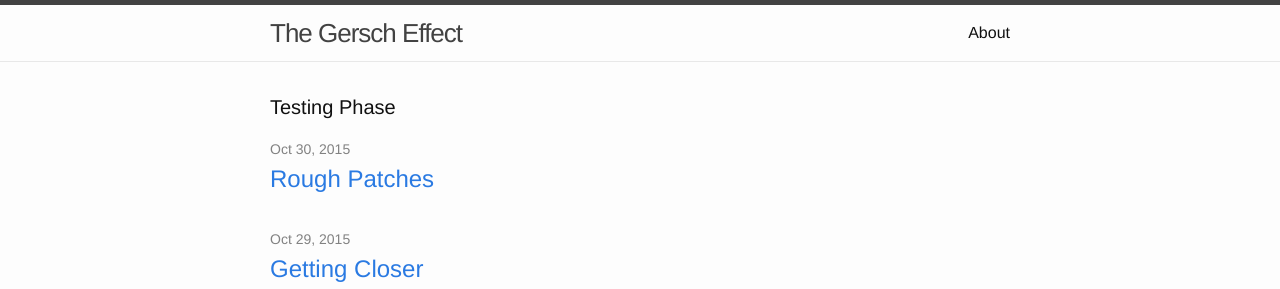
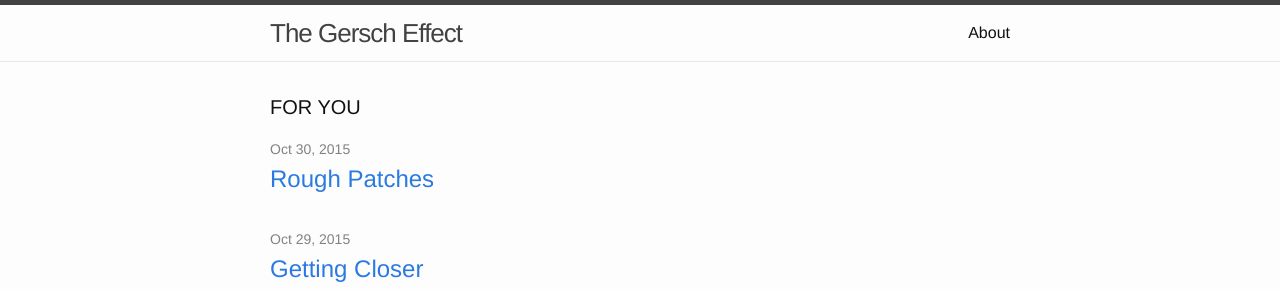
Before and after one commit to thegerscheffect/thegerscheffect.github.io, a Jekyll site: the page built from index.html, in a window 1280 px wide. Shown: the top 289 px of the page. Built offline with Jekyll 4.4.1, drawn with Linux system fonts in a browser that asks for light colours.

Commit message:
Revert "changed page header"
This reverts commit 2725089dda46a6f10e2ca706f6e8a140f91c2a72.

```diff
--- a/_config.yml
+++ b/_config.yml
@@ -17,5 +17,6 @@
 github_username:  thegerscheffect
 linkedin_username: gersch
 
+
 # Build settings
 markdown: kramdown
--- a/index.html
+++ b/index.html
@@ -4,7 +4,7 @@
 
 <div class="home">
 
-  <h1 class="page-heading">Testing Phase</h1>
+  <h1 class="page-heading">FOR YOU</h1>
 
   <ul class="post-list">
     {% for post in site.posts %}
```
